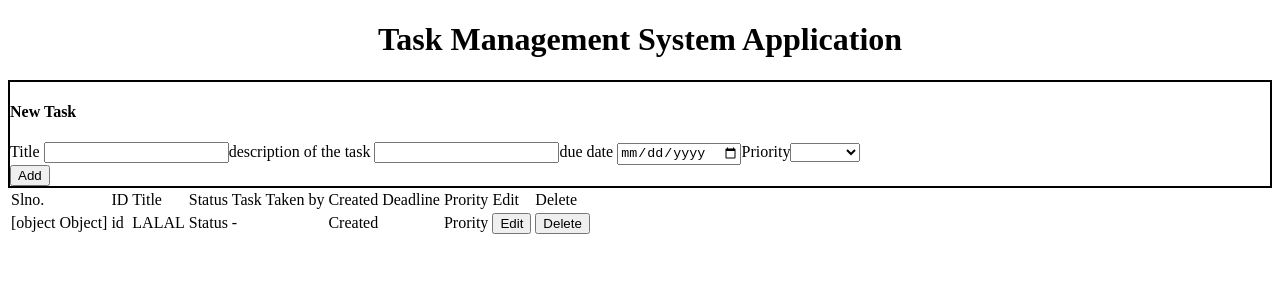
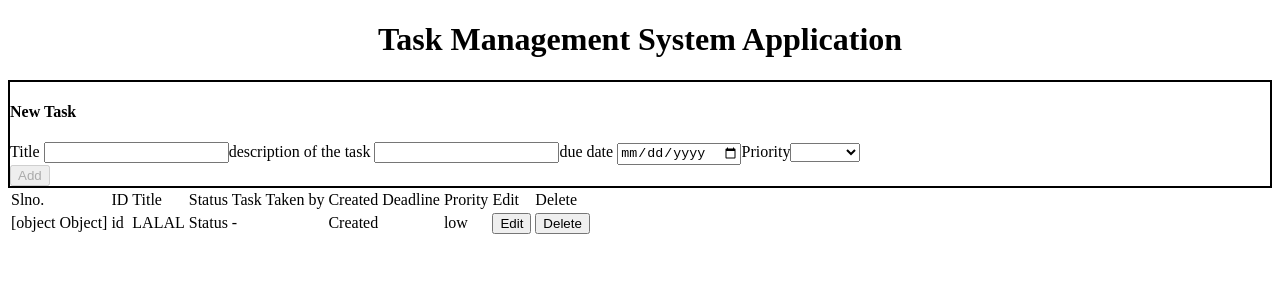
Before and after one commit to MoulinaPradhan/TaskManager, an Angular app in the folder angular-task-manager/: page / in a window 1280 px wide. Shown: the top 300 px of the page. Built offline with nearby package versions, Linux system fonts and the light colour scheme.

Commit message:
delete task from array

```diff
--- a/angular-task-manager/src/app/task-list-screen/task-list-screen.component.html
+++ b/angular-task-manager/src/app/task-list-screen/task-list-screen.component.html
@@ -3,7 +3,7 @@
         <h4>New Task</h4>
         <div class="form-group">
           <label for="task-title">Title </label>
-          <input type="task-title" class="form-control" id="task-title" ngModel name="task-title">
+          <input type="task-title" class="form-control" id="task-title" ngModel name="task-title" required>
           <label for="task-desc">description of the task </label>
           <input type="task-desc" class="form-control" id="task-desc" ngModel name="task-desc">
           <label for="task-date">due date </label>
@@ -15,8 +15,8 @@
             <option>High</option>
           </select>
         </div>
-
-<button type="submit" class="btn btn-primary">Add</button>
+       <small id="errorMessage" *ngIf="myForm.invalid && myForm.dirty">invalid/empty field</small>
+<button type="submit" class="btn" [disabled]="myForm.invalid">Add</button>
       </form>
 </div>
 
@@ -39,7 +39,7 @@
         </tr>
     </thead>
     <tbody>
-      <tr *ngFor="let t of taskArray">
+      <tr *ngFor="let t of taskArray; index as i">
         <td>{{t}}</td>
      <td>id</td>
      <td>{{t.title}}</td>
@@ -47,9 +47,9 @@
      <td>-</td>
      <td>Created</td>
      <td>{{t.taskDate}}</td>
-     <td>Prority</td>
+     <td>{{t.priority}}</td>
      <td><button>Edit</button></td>
-     <td><button>Delete</button></td>
+     <td><button (click)="onDelete(i)">Delete</button></td>
       </tr>
 
     </tbody>
--- a/angular-task-manager/src/app/task-list-screen/task-list-screen.component.ts
+++ b/angular-task-manager/src/app/task-list-screen/task-list-screen.component.ts
@@ -12,6 +12,10 @@ export class TaskListScreenComponent implements OnInit{
   ngOnInit(): void {
 
   }
+  onDelete(index: number){
+    console.log(index)
+    this.taskArray.splice(index,1)
+  }
 onSubmit(form : NgForm){
   console.log(form);
   this.taskArray.push({
@@ -19,5 +23,6 @@ onSubmit(form : NgForm){
     priority: form.controls['task-priority'].value,
     taskDate: form.controls['task-date'].value
   })
+  form.reset()
 }
 }
```
